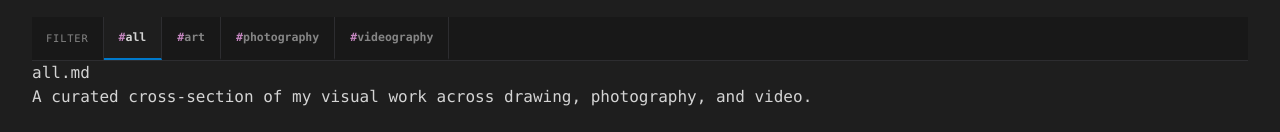
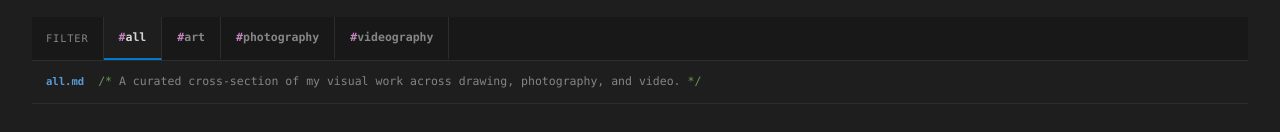
Before and after one commit to ronell-agustin/ronellagustin, a Next.js app: page /portfolio in a window 1280 px wide. Shown: the part 716-848 px from the top of the page. Built offline with nearby package versions, Linux system fonts and the light colour scheme; no server answers.

Commit message:
Style contextual portfolio filter descriptions

```diff
--- a/src/app/portfolio/portfolio.module.css
+++ b/src/app/portfolio/portfolio.module.css
@@ -253,6 +253,40 @@
   border-bottom-color: var(--interactive-primary);
 }
 
+.filterDescription {
+  display: grid;
+  grid-template-columns: auto 1fr;
+  gap: 14px;
+  align-items: baseline;
+  padding: 12px 14px;
+  background: var(--surface-page);
+  border-bottom: 1px solid var(--border-default);
+}
+
+.filterDescription span {
+  color: var(--syntax-keyword);
+  font-size: 0.66rem;
+  font-weight: 600;
+  white-space: nowrap;
+}
+
+.filterDescription p {
+  margin: 0;
+  color: var(--text-secondary);
+  font-size: 0.72rem;
+  line-height: 1.5;
+}
+
+.filterDescription p::before {
+  content: "/* ";
+  color: var(--syntax-comment);
+}
+
+.filterDescription p::after {
+  content: " */";
+  color: var(--syntax-comment);
+}
+
 .gallery {
   display: grid;
   grid-template-columns: repeat(4, minmax(0, 1fr));
@@ -483,6 +517,16 @@
     font-size: 0.68rem;
   }
 
+  .filterDescription {
+    grid-template-columns: 1fr;
+    gap: 5px;
+    padding: 10px 12px;
+  }
+
+  .filterDescription p {
+    font-size: 0.68rem;
+  }
+
   .gallery {
     grid-template-columns: 1fr;
     gap: 20px;
```
